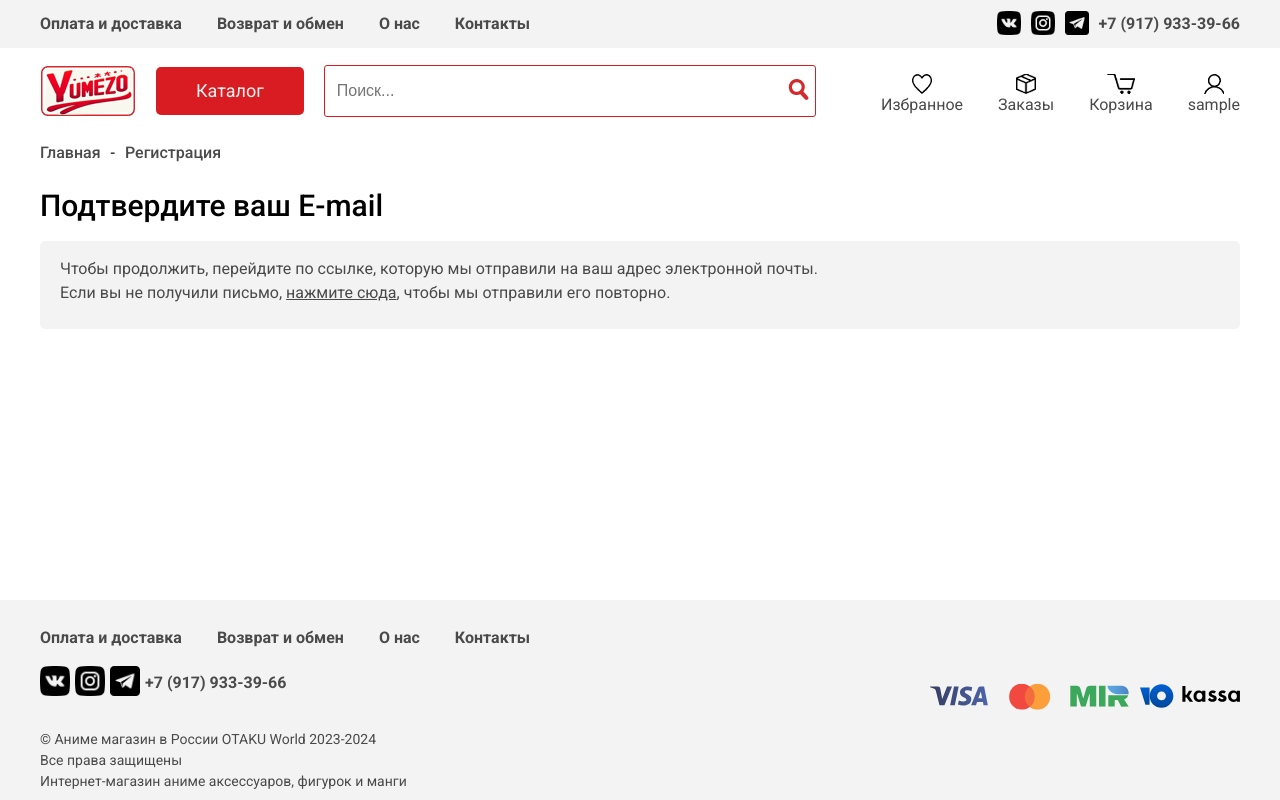
After one commit to katsuyorii/yumezo, a Django app: page /accounts/activate-email-done/ in a window 1280 px wide. The commit adds this page. Run offline with Django 5.2, Linux system fonts and the light colour scheme; the visitor is signed in with stand-in values (Sample User, id 1); parts of the project's set-up code (start-up, migrations or seed data) failed here and were passed over.

Commit message:
Create activate email done page and view

```diff
--- a/templates/base.html
+++ b/templates/base.html
@@ -72,7 +72,9 @@
                         <div class="main-row-right-item">
                             {% if user.is_authenticated %}
                                 {% if user.is_active %}
-                                    <a class="main-row-right-item-link" href="{% url 'profile' %}">
+                                <a class="main-row-right-item-link" href="{% url 'profile' %}">
+                                {% else %}
+                                <a class="main-row-right-item-link" href="{% url 'activate-email-done' %}">
                                 {% endif %}
                                     <img class="main-row-right-item-img" src="{% static 'img/icons/icon-user.png' %}" alt="User">
                                     <p class="main-row-right-item-text">{{ user.username }}</p>
--- /dev/null
+++ b/users/templates/users/activate-email-done.html
@@ -0,0 +1,16 @@
+{% extends "base.html" %}
+{% load static %}
+
+{% block content %}
+<div class="catalog-list-main-row-link">
+    <a class="catalog-list-main-row-link-item" href="{% url 'index' %}">Главная</a>
+    <p>-</p>
+    <a class="catalog-list-main-row-link-item" href="{% url 'registration' %}">Регистрация</a>
+</div>
+
+<h1 class="pay_delivery-title">Подтвердите ваш E-mail</h1>
+                    <div class="email-send-text-block">
+                        <p class="email-send-text-block-text">Чтобы продолжить, перейдите по ссылке, которую мы отправили на ваш адрес электронной почты.</p>
+                        <p class="email-send-text-block-text">Если вы не получили письмо, <a class="email-send-text-block-text-link" href="#">нажмите сюда</a>, чтобы мы отправили его повторно.</p>
+                    </div>
+{% endblock content %}
--- a/users/urls.py
+++ b/users/urls.py
@@ -1,5 +1,5 @@
 from django.urls import path
-from .views import LoginUserView, RegistrationUserView, ProfileUserView, LogoutUserView, ChangePasswordUserView, EditInfoUserView
+from .views import LoginUserView, RegistrationUserView, ProfileUserView, LogoutUserView, ChangePasswordUserView, EditInfoUserView, ActivateEmailDoneView
 
 from django.contrib.auth.decorators import login_required
 
@@ -10,4 +10,6 @@ urlpatterns = [
     path('logout/', login_required(LogoutUserView.as_view()), name='logout'),
     path('change-password/', login_required(ChangePasswordUserView.as_view()), name='change_password'),
     path('profile-edit/', login_required(EditInfoUserView.as_view()), name='profile_edit'),
+
+    path('activate-email-done/', login_required(ActivateEmailDoneView.as_view()), name='activate_email_done'),
 ]
--- a/users/views.py
+++ b/users/views.py
@@ -51,7 +51,7 @@ class RegistrationUserView(FormView):
     template_name = 'users/registration.html'
 
     def get_success_url(self):
-        return reverse_lazy('index')
+        return reverse_lazy('activate_email_done')
 
     def form_valid(self, form):
         username = form.cleaned_data['username']
@@ -142,7 +142,7 @@ class EditInfoUserView(UpdateView):
             self.object = form.save(commit=False)
             self.object.is_active = False
             self.object.save()
-            return HttpResponseRedirect(reverse_lazy('index'))
+            return HttpResponseRedirect(reverse_lazy('activate_email_done'))
 
     def form_invalid(self, form):
         messages.error(self.request, 'Ошибка заполнения формы!')
@@ -160,3 +160,16 @@ class EditInfoUserView(UpdateView):
         context['title'] = 'Редактирование профиля'
 
         return context
+
+
+'''
+    Класс-представление для страницы ожидания активации учетной записи
+'''
+class ActivateEmailDoneView(TemplateView):
+    template_name = 'users/activate-email-done.html'
+
+    def get_context_data(self, **kwargs):
+            context = super().get_context_data(**kwargs)
+            context['title'] = 'Подтверждение E-mail'
+
+            return context
```
